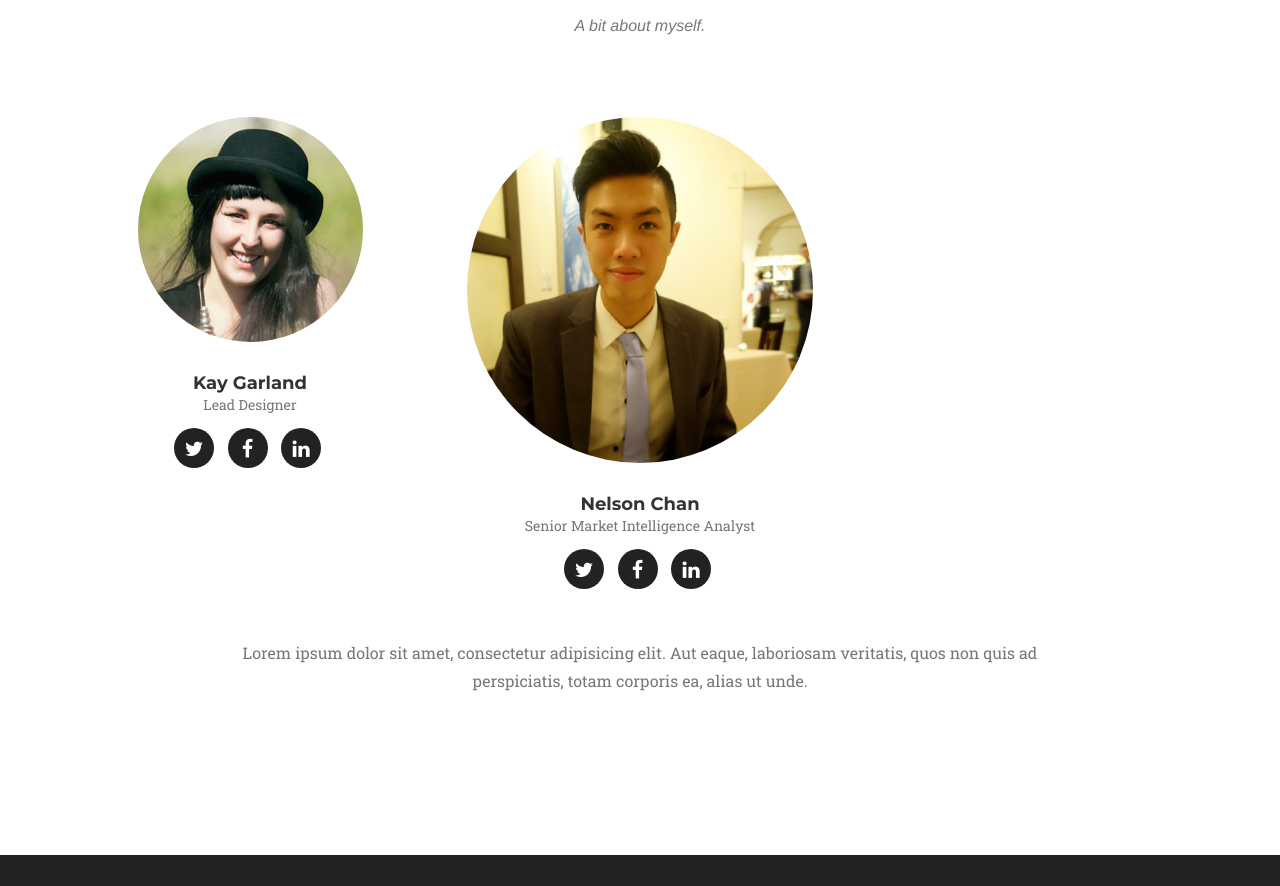
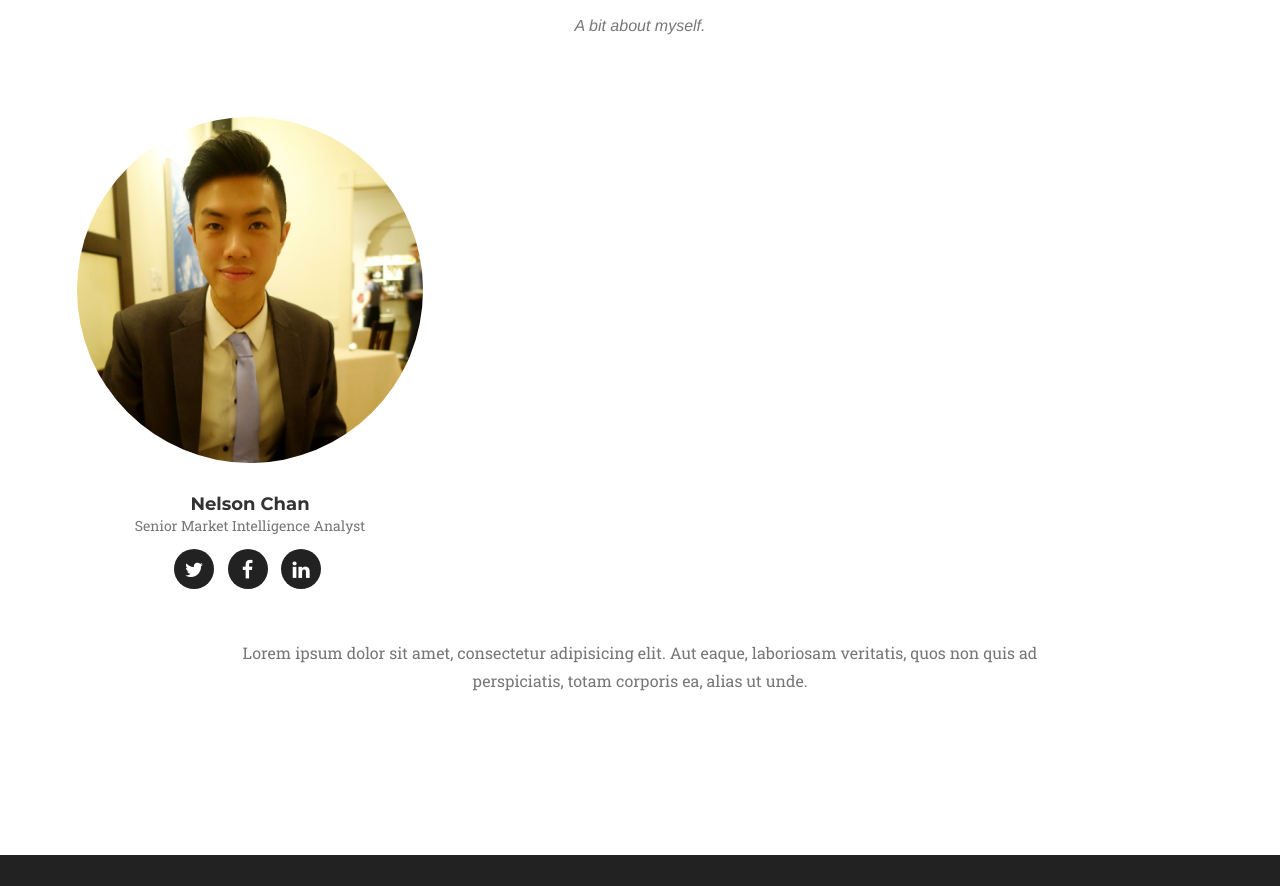
Before and after one commit to nelchan18/myportfolio, a website: page index.html in a window 1280 px wide. Shown: the part 2938-3824 px from the top of the page. Drawn offline with nearby package versions, Linux system fonts and the light colour scheme; a web font is replaced by a local one.

Commit message:
deleted team member

```diff
--- a/index.html
+++ b/index.html
@@ -228,21 +228,6 @@
                 </div>
             </div>
             <div class="row">
-                <div class="col-sm-4">
-                    <div class="team-member">
-                        <img src="img/team/1.jpg" class="img-responsive img-circle" alt="">
-                        <h4>Kay Garland</h4>
-                        <p class="text-muted">Lead Designer</p>
-                        <ul class="list-inline social-buttons">
-                            <li><a href="#"><i class="fa fa-twitter"></i></a>
-                            </li>
-                            <li><a href="#"><i class="fa fa-facebook"></i></a>
-                            </li>
-                            <li><a href="#"><i class="fa fa-linkedin"></i></a>
-                            </li>
-                        </ul>
-                    </div>
-                </div>
                 <div class="col-sm-4">
                     <div class="team-member">
                         <img src="img/team/2.jpg" class="img-responsive img-circle" alt="">
```
